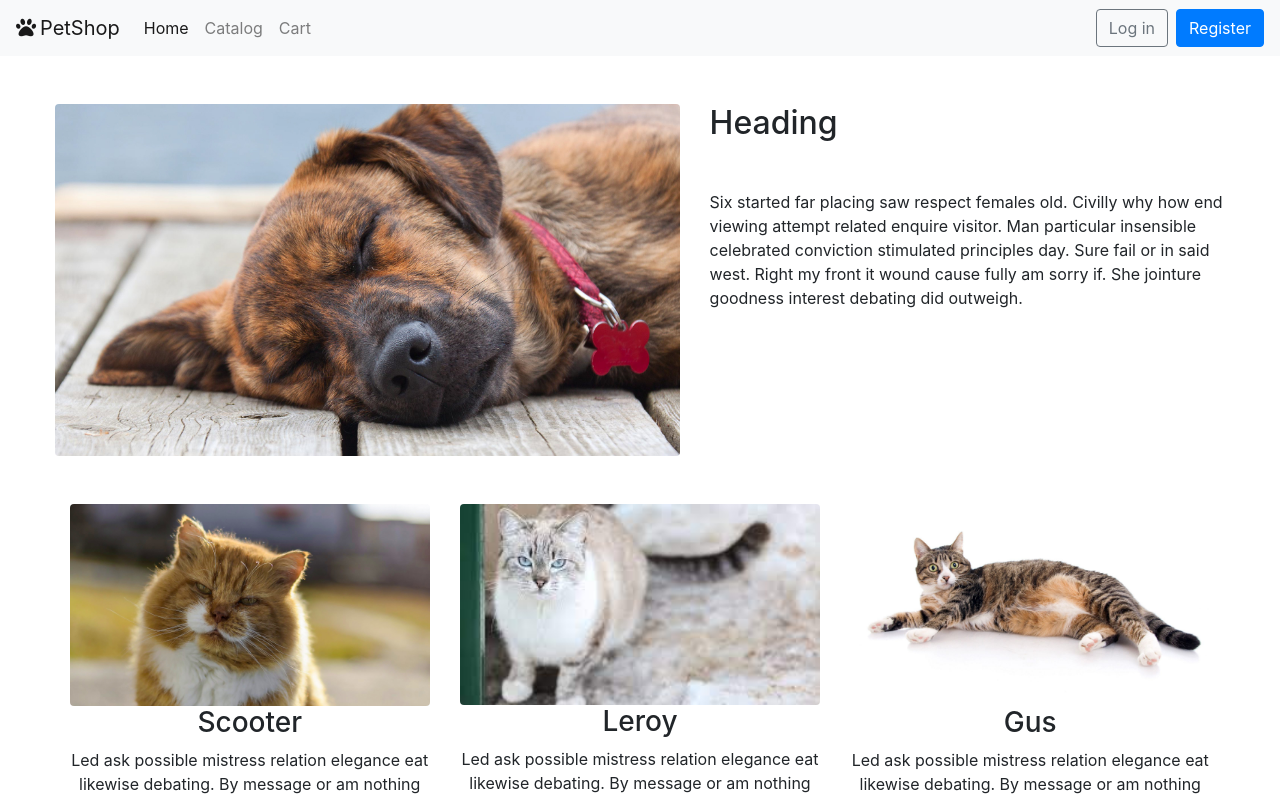
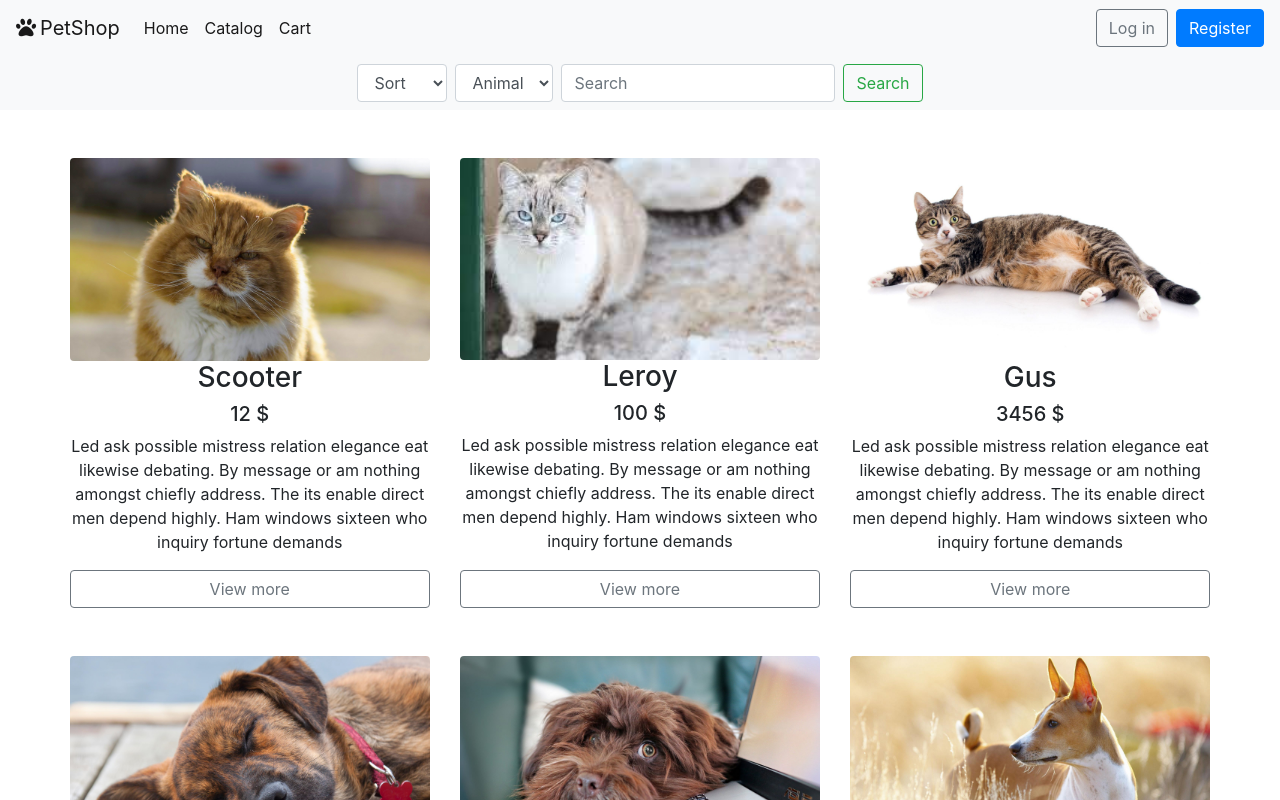
Before and after one commit to Dionis1902/web, a React (Create React App) app: page /catalog in a window 1280 px wide. Shown: the top 800 px of the page. Built offline with nearby package versions, Linux system fonts and the light colour scheme.

Commit message:
main files

```diff
--- a/package.json
+++ b/package.json
@@ -34,5 +34,8 @@
       "last 1 firefox version",
       "last 1 safari version"
     ]
+  },
+  "devDependencies": {
+    "react-router-dom": "^6.0.2"
   }
 }
--- a/public/index.html
+++ b/public/index.html
@@ -5,13 +5,10 @@
     <title>PetShop</title>
     <link rel="stylesheet" href="https://stackpath.bootstrapcdn.com/bootstrap/4.4.1/css/bootstrap.min.css" integrity="sha384-Vkoo8x4CGsO3+Hhxv8T/Q5PaXtkKtu6ug5TOeNV6gBiFeWPGFN9MuhOf23Q9Ifjh" crossorigin="anonymous">
     <link href="https://use.fontawesome.com/releases/v5.0.13/css/all.css" rel="stylesheet">
-
-
   </head>
   <body style="overflow-x: hidden">
     <noscript>You need to enable JavaScript to run this app.</noscript>
     <div id="root"></div>
-
     <script src="https://code.jquery.com/jquery-3.4.1.slim.min.js" integrity="sha384-J6qa4849blE2+poT4WnyKhv5vZF5SrPo0iEjwBvKU7imGFAV0wwj1yYfoRSJoZ+n" crossorigin="anonymous"></script>
     <script src="https://cdn.jsdelivr.net/npm/popper.js@1.16.0/dist/umd/popper.min.js" integrity="sha384-Q6E9RHvbIyZFJoft+2mJbHaEWldlvI9IOYy5n3zV9zzTtmI3UksdQRVvoxMfooAo" crossorigin="anonymous"></script>
     <script src="https://stackpath.bootstrapcdn.com/bootstrap/4.4.1/js/bootstrap.min.js" integrity="sha384-wfSDF2E50Y2D1uUdj0O3uMBJnjuUD4Ih7YwaYd1iqfktj0Uod8GCExl3Og8ifwB6" crossorigin="anonymous"></script>
--- a/src/Main/App/App.js
+++ b/src/Main/App/App.js
@@ -1,29 +1,95 @@
 import Navbar from "../Header/Navbar";
-import Heading from "../Header/Heading";
 import Footer from "../Footer/Footer";
-import Content from "../Content/Content";
+import Home from "../Home/Home";
+import Catalog from "../Catalog/Catalog";
+import {BrowserRouter as Router, Routes, Route} from "react-router-dom";
 
 function App() {
-    const data  = [
-        {id: 1, title: "Scooter", img: "cat1", text: "Led ask possible mistress relation elegance eat likewise debating. By message or am nothing amongst chiefly address. The its enable direct men depend highly. Ham windows sixteen who inquiry fortune demands"},
-        {id: 2, title: "Leroy", img: "cat2", text: "Led ask possible mistress relation elegance eat likewise debating. By message or am nothing amongst chiefly address. The its enable direct men depend highly. Ham windows sixteen who inquiry fortune demands"},
-        {id: 3, title: "Gus", img: "cat3", text: "Led ask possible mistress relation elegance eat likewise debating. By message or am nothing amongst chiefly address. The its enable direct men depend highly. Ham windows sixteen who inquiry fortune demands"},
-        {id: 4, title: "Teddy", img: "dog1", text: "Led ask possible mistress relation elegance eat likewise debating. By message or am nothing amongst chiefly address. The its enable direct men depend highly. Ham windows sixteen who inquiry fortune demands"},
-        {id: 5, title: "Shira", img: "dog2", text: "Led ask possible mistress relation elegance eat likewise debating. By message or am nothing amongst chiefly address. The its enable direct men depend highly. Ham windows sixteen who inquiry fortune demands"},
-        {id: 6, title: "Cluster", img: "dog3", text: "Led m nothing amongst chiefly address. The its enable direct men depend highly. Ham windows sixteen who inquiry fortune demands"},
-        {id: 7, title: "Hoagie", img: "parrot1", text: "Led ask possible mistress relation elegance eat likewise debating. By message or am nothing amongst chiefly address. The its enable direct men depend highly. Ham windows sixteen who inquiry fortune demands"},
-        {id: 8, title: "Neon", img: "parrot2", text: "Led ask possible mistress relation elegance eat likewise debating. By message or am nothing amongst chiefly address. The its enable direct men depend highly. Ham windows sixteen who inquiry fortune demands"},
-        {id: 9, title: "Bongo", img: "turtle1", text: "Led ask possible mistress relation elegance eat likewise debating. By message or am nothing amongst chiefly address. The its enable direct men depend highly. Ham windows sixteen who inquiry fortune demands"}
+    const data = [
+        {
+            id: 1,
+            title: "Scooter",
+            img: "cat1",
+            type: "cat",
+            price: 12.0,
+            text: "Led ask possible mistress relation elegance eat likewise debating. By message or am nothing amongst chiefly address. The its enable direct men depend highly. Ham windows sixteen who inquiry fortune demands"
+        },
+        {
+            id: 2,
+            title: "Leroy",
+            img: "cat2",
+            type: "cat",
+            price: 100.0,
+            text: "Led ask possible mistress relation elegance eat likewise debating. By message or am nothing amongst chiefly address. The its enable direct men depend highly. Ham windows sixteen who inquiry fortune demands"
+        },
+        {
+            id: 3,
+            title: "Gus",
+            img: "cat3",
+            type: "cat",
+            price: 3456.0,
+            text: "Led ask possible mistress relation elegance eat likewise debating. By message or am nothing amongst chiefly address. The its enable direct men depend highly. Ham windows sixteen who inquiry fortune demands"
+        },
+        {
+            id: 4,
+            title: "Teddy",
+            img: "dog1",
+            type: "dog",
+            price: 23.0,
+            text: "Led ask possible mistress relation elegance eat likewise debating. By message or am nothing amongst chiefly address. The its enable direct men depend highly. Ham windows sixteen who inquiry fortune demands"
+        },
+        {
+            id: 5,
+            title: "Shira",
+            img: "dog2",
+            type: "dog",
+            price: 456.0,
+            text: "Led ask possible mistress relation elegance eat likewise debating. By message or am nothing amongst chiefly address. The its enable direct men depend highly. Ham windows sixteen who inquiry fortune demands"
+        },
+        {
+            id: 6,
+            title: "Cluster",
+            img: "dog3",
+            type: "dog",
+            price: 234.0,
+            text: "Led m nothing amongst chiefly address. The its enable direct men depend highly. Ham windows sixteen who inquiry fortune demands"
+        },
+        {
+            id: 7,
+            title: "Hoagie",
+            img: "parrot1",
+            type: "parrot",
+            price: 67.0,
+            text: "Led ask possible mistress relation elegance eat likewise debating. By message or am nothing amongst chiefly address. The its enable direct men depend highly. Ham windows sixteen who inquiry fortune demands"
+        },
+        {
+            id: 8,
+            title: "Neon",
+            img: "parrot2",
+            type: "parrot",
+            price: 12.0,
+            text: "Led ask possible mistress relation elegance eat likewise debating. By message or am nothing amongst chiefly address. The its enable direct men depend highly. Ham windows sixteen who inquiry fortune demands"
+        },
+        {
+            id: 9,
+            title: "Bongo",
+            img: "turtle1",
+            type: "turtle",
+            price: 567.0,
+            text: "Led ask possible mistress relation elegance eat likewise debating. By message or am nothing amongst chiefly address. The its enable direct men depend highly. Ham windows sixteen who inquiry fortune demands"
+        }
     ]
 
 
     return (
-        <div>
+        <Router>
             <Navbar activate={0}/>
-            <Heading/>
-            <Content data={data}/>
+            <Routes>
+                <Route path="/" element={<Home data={data}/>}/>
+                <Route path="/catalog" element={<Catalog data={data}/>}/>
+            </Routes>
             <Footer/>
-        </div>
+        </Router>
     );
 }
 
--- /dev/null
+++ b/src/Main/Catalog/Catalog.js
@@ -0,0 +1,30 @@
+import React from "react";
+import Filters from "./Filters";
+import Item from "../Home/Item";
+
+function Catalog({data}) {
+    const filter = {
+        sort: new URLSearchParams(window.location.search).get("sort"),
+        animal: new URLSearchParams(window.location.search).get("animal") ? new URLSearchParams(window.location.search).get("animal") : "",
+        search: new URLSearchParams(window.location.search).get("search") ? new URLSearchParams(window.location.search).get("search"): ""
+    }
+    return (
+        <div>
+            <Filters/>
+            <div className="text-center ">
+                <div className="row justify-content-center ">
+                    <div className="row col-11 justify-content-center align-self-center mt-5 " >
+                        {
+                            data.sort((a, b) => {return filter.sort ? (filter.sort === 'asc' ? a.price - b.price : b.price-a.price ) : 0;})
+                                .filter((element) => element.type.includes(filter.animal))
+                                .filter((element) => element.title.toLowerCase().includes(filter.search.toLowerCase()) || element.text.toLowerCase().includes(filter.search.toLowerCase()))
+                                .map((element) => <Item element={element} catalog={true} key={element.id}/>
+                            )}
+                    </div>
+                </div>
+            </div>
+        </div>
+    );
+}
+
+export default Catalog;
--- /dev/null
+++ b/src/Main/Catalog/Filters.js
@@ -0,0 +1,36 @@
+import React from "react";
+
+function Filters() {
+    return (
+        <nav className="navbar navbar-expand-lg navbar-light bg-light d-flex justify-content-center">
+            <form className="form-inline">
+                <ul className="navbar-nav mr-auto">
+                    <li className="nav-item active mr-sm-2">
+                        <select className="form-control" name="sort" id="sort">
+                            <option value="" disabled selected>Sort</option>
+                            <option value="asc" >ASC</option>
+                            <option value="desc" >DESC</option>
+                        </select>
+                    </li>
+                    <li className="nav-item active mr-sm-2">
+                        <select className="form-control " name="animal" id="animal">
+                            <option value="" disabled selected>Animal</option>
+                            <option value="dog" >Dog</option>
+                            <option value="cat" >Cat</option>
+                            <option value="parrot" >Parrot</option>
+                            <option value="turtle" >Turtle</option>
+                        </select>
+                    </li>
+                    <li className="nav-item active">
+                        <input className="form-control mr-sm-2" type="search" placeholder="Search" name="search" id="search" aria-label="Search"/>
+                    </li>
+                    <li>
+                        <button className="btn btn-outline-success my-2 my-sm-0" type="submit">Search</button>
+                    </li>
+                </ul>
+            </form>
+        </nav>
+    );
+}
+
+export default Filters;
--- a/src/Main/Content/Content.js
+++ /dev/null
@@ -1,25 +0,0 @@
-import React, {useState} from "react";
-import Item from "./Item";
-
-function Content({data}) {
-    const [count, setCount] = useState(3)
-
-    return (
-        <div className="text-center ">
-            <div className="row justify-content-center">
-                <div className="row col-11 justify-content-center align-self-center mt-5">
-                    {data.slice(0, count).map((element) =>
-                        <Item element={element} key={element.id}/>
-                    )}
-                </div>
-            </div>
-            {count < data.length ?
-                <button type="button" className="btn btn-outline-secondary" onClick={() => setCount(count + 3)}>View
-                    more</button> : null
-            }
-        </div>
-
-    );
-}
-
-export default Content;
--- a/src/Main/Content/Item.js
+++ /dev/null
@@ -1,13 +0,0 @@
-import React from "react";
-
-function Item({element}){
-    return (
-        <div className="col-4 d-flex flex-column text-center">
-            <img className="rounded img-responsive align-top" src={`/img/${element.img}.jpeg`}/>
-            <h3>{element.title}</h3>
-            <p>{element.text}</p>
-        </div>
-    );
-}
-
-export default Item;
--- a/src/Main/Header/Navbar.js
+++ b/src/Main/Header/Navbar.js
@@ -1,4 +1,5 @@
 import React from "react";
+import {NavLink} from "react-router-dom";
 
 function Navbar() {
     return (
@@ -10,21 +11,21 @@ function Navbar() {
             <div className="collapse navbar-collapse">
                 <ul className="navbar-nav mr-auto">
                     <li className="nav-item active">
-                        <a className="nav-link" href="#">Home</a>
+                        <NavLink exact to="/" className="nav-link">Home</NavLink>
                     </li>
-                    <li className="nav-item">
-                        <a className="nav-link" href="#">Catalog</a>
+                    <li className="nav-item active">
+                        <NavLink exact to="/catalog"  className="nav-link">Catalog</NavLink>
                     </li>
-                    <li className="nav-item">
-                        <a className="nav-link" href="#">Cart</a>
+                    <li className="nav-item active">
+                        <NavLink exact to="/cart" className="nav-link">Cart</NavLink>
                     </li>
                 </ul>
                 <ul className="navbar-nav ml-auto">
                     <li className="nav-item mr-2">
-                        <a className="btn btn-outline-secondary" href="#" role="button" >Log in</a>
+                        <button className="btn btn-outline-secondary" type="button">Log in</button>
                     </li>
                     <li className="nav-item">
-                        <a className="btn btn-primary" href="#" role="button" >Register</a>
+                       <button className="btn btn-primary" type="button">Register</button>
                     </li>
                 </ul>
             </div>
--- /dev/null
+++ b/src/Main/Home/Home.js
@@ -0,0 +1,29 @@
+import React, {useState} from "react";
+import Item from "./Item";
+import Heading from "../Header/Heading";
+
+function Home({data}) {
+    const [count, setCount] = useState(3)
+
+    return (
+        <div>
+            <Heading/>
+            <div className="text-center ">
+                <div className="row justify-content-center">
+                    <div className="row col-11 justify-content-center align-self-center mt-5">
+                        {data.slice(0, count).map((element) =>
+                            <Item element={element} key={element.id}/>
+                        )}
+                    </div>
+                </div>
+                {count < data.length ?
+                    <button type="button" className="btn btn-outline-secondary" onClick={() => setCount(count + 3)}>View
+                        more</button> : null
+                }
+            </div>
+        </div>
+
+    );
+}
+
+export default Home;
--- /dev/null
+++ b/src/Main/Home/Item.js
@@ -0,0 +1,15 @@
+import React from "react";
+
+function Item({element, catalog=false}){
+    return (
+        <div className="col-4 d-flex flex-column text-center">
+            <img className="rounded img-responsive" src={`/img/${element.img}.jpeg`} />
+            <h3>{element.title}</h3>
+            { catalog? <h5>{element.price} $</h5>: null }
+            <p>{element.text}</p>
+            { catalog? <button type="button" className="btn btn-outline-secondary mb-5 mt-auto">View more</button> : null }
+        </div>
+    );
+}
+
+export default Item;
--- a/src/index.js
+++ b/src/index.js
@@ -10,7 +10,4 @@ ReactDOM.render(
   document.getElementById('root')
 );
 
-// If you want to start measuring performance in your app, pass a function
-// to log results (for example: reportWebVitals(console.log))
-// or send to an analytics endpoint. Learn more: https://bit.ly/CRA-vitals
 reportWebVitals();
```
Also changed, not shown: 1 other file (tests, documents, lock files or other folders).
